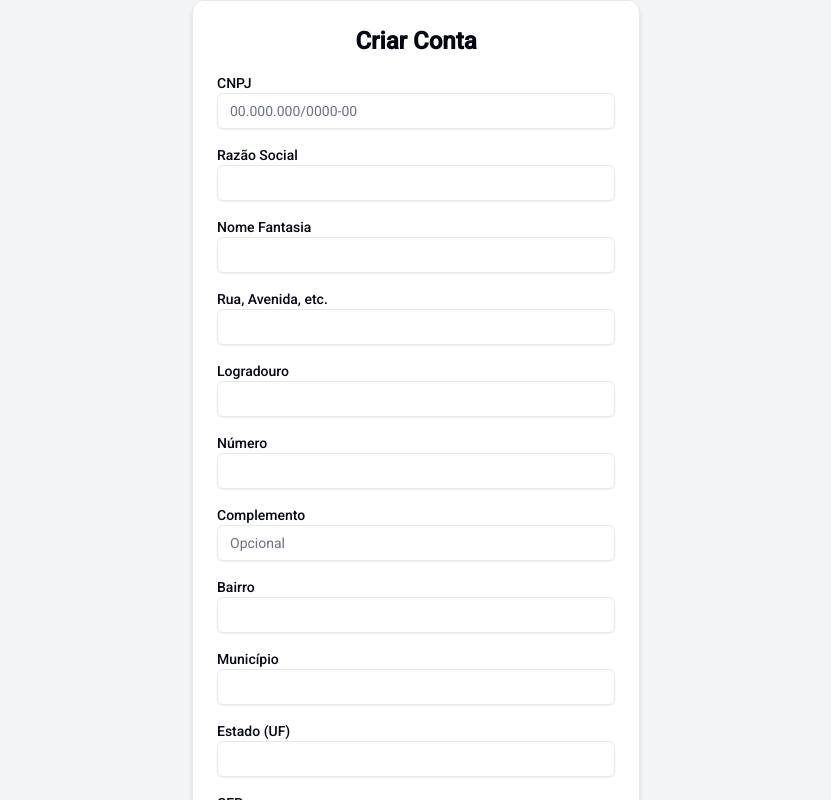
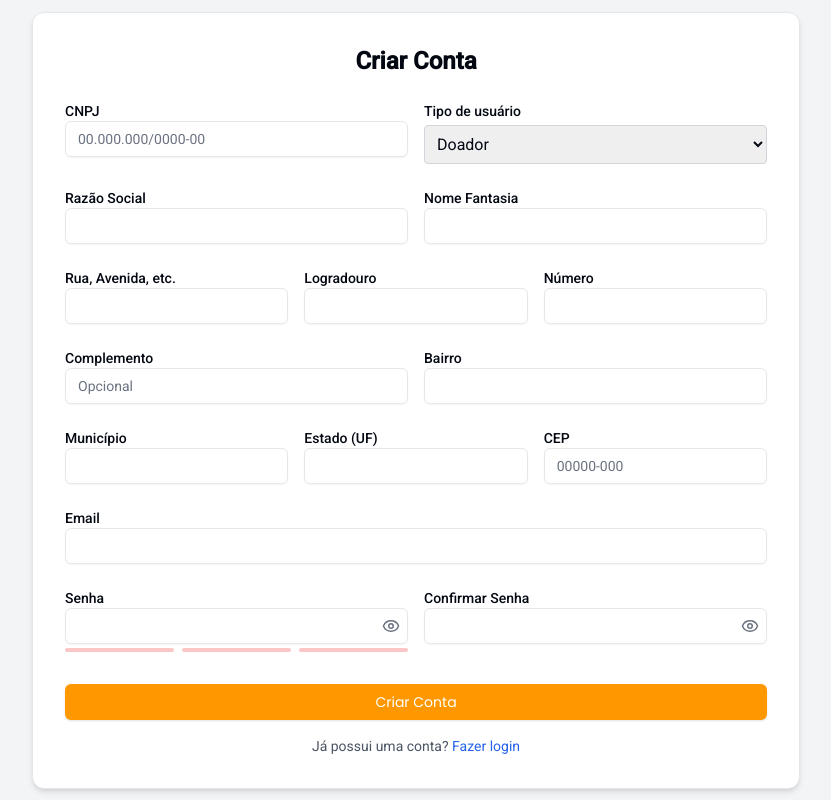
Before and after one commit to leoesilva/doefood-front, a React (Vite) app: page /autenticacao/criar-conta in a window 1280 px wide. Shown: the top 800 px of the page, without its empty margins (224-1055 px from the left). Built offline with nearby package versions, Linux system fonts and the light colour scheme; no server answers.

Commit message:
feat: melhorar layout e estrutura do formulário de criação de conta

```diff
--- a/src/pages/Autenticacao/CriarConta.tsx
+++ b/src/pages/Autenticacao/CriarConta.tsx
@@ -247,16 +247,20 @@ export default function CriarConta() {
 
   return (
     <div className="flex items-center justify-center min-h-screen bg-gray-100 px-4">
-      <div className="w-full max-w-md p-6 rounded-xl shadow-md border bg-white">
-        <h1 className="text-2xl font-semibold text-center mb-4">Criar Conta</h1>
+      <div className="w-full max-w-3xl p-8 rounded-xl shadow-md border bg-white">
+        <h1 className="text-2xl font-semibold text-center mb-6">Criar Conta</h1>
 
-        {errors.geral && <p className="text-red-500 text-sm text-center mb-2">{errors.geral}</p>}
+        {errors.geral && (
+          <p className="text-red-500 text-sm text-center mb-2">{errors.geral}</p>
+        )}
 
-        <form className="space-y-4" onSubmit={handleSubmit}>
-
-          {/* CNPJ */}
+        <form className="space-y-6" onSubmit={handleSubmit}>
+          {/* Linha 1: CNPJ (1/2) e Tipo de usuário (1/2) */}
+          <div className="grid grid-cols-1 md:grid-cols-2 gap-4">
             <div>
-            <label htmlFor="cnpj" className="block text-sm font-medium">CNPJ</label>
+              <label htmlFor="cnpj" className="block text-sm font-medium">
+                CNPJ
+              </label>
               <Input
                 id="cnpj"
                 value={cnpj}
@@ -268,13 +272,34 @@ export default function CriarConta() {
                 placeholder="00.000.000/0000-00"
                 required
                 className={errors.cnpj ? "border-red-500" : ""}
+                maxLength={18}
               />
-            {errors.cnpj && <p className="text-sm text-red-500 mt-1">{errors.cnpj}</p>}
+              {errors.cnpj && (
+                <p className="text-sm text-red-500 mt-1">{errors.cnpj}</p>
+              )}
+            </div>
+            <div>
+              <label htmlFor="tipo" className="block text-sm font-medium mb-1">
+                Tipo de usuário
+              </label>
+              <select
+                id="tipo"
+                value={tipo}
+                onChange={(e) => setTipo(e.target.value)}
+                className="w-full rounded border border-gray-300 p-2"
+              >
+                <option value="doador">Doador</option>
+                <option value="receptor">Receptor</option>
+              </select>
+            </div>
           </div>
 
-          {/* Razão Social */}
+          {/* Linha 2: Razão Social (grande) e Nome Fantasia (grande) */}
+          <div className="grid grid-cols-1 md:grid-cols-2 gap-4">
             <div>
-            <label htmlFor="razaoSocial" className="block text-sm font-medium">Razão Social</label>
+              <label htmlFor="razaoSocial" className="block text-sm font-medium">
+                Razão Social
+              </label>
               <Input
                 id="razaoSocial"
                 value={razaoSocial}
@@ -285,12 +310,14 @@ export default function CriarConta() {
                 required
                 className={errors.razaoSocial ? "border-red-500" : ""}
               />
-            {errors.razaoSocial && <p className="text-sm text-red-500 mt-1">{errors.razaoSocial}</p>}
+              {errors.razaoSocial && (
+                <p className="text-sm text-red-500 mt-1">{errors.razaoSocial}</p>
+              )}
             </div>
-
-          {/* Nome Fantasia */}
             <div>
-            <label htmlFor="nomeFantasia" className="block text-sm font-medium">Nome Fantasia</label>
+              <label htmlFor="nomeFantasia" className="block text-sm font-medium">
+                Nome Fantasia
+              </label>
               <Input
                 id="nomeFantasia"
                 value={nomeFantasia}
@@ -301,10 +328,14 @@ export default function CriarConta() {
                 required
                 className={errors.nomeFantasia ? "border-red-500" : ""}
               />
-            {errors.nomeFantasia && <p className="text-sm text-red-500 mt-1">{errors.nomeFantasia}</p>}
+              {errors.nomeFantasia && (
+                <p className="text-sm text-red-500 mt-1">{errors.nomeFantasia}</p>
+              )}
+            </div>
           </div>
 
-          {/* tipo Logradouro */}
+            {/* Linha 3: Tipo Logradouro, Logradouro, Número (todos na mesma linha) */}
+            <div className="grid grid-cols-1 md:grid-cols-3 gap-4">
             <div>
               <label htmlFor="TipoLogradouro" className="block text-sm font-medium">
               Rua, Avenida, etc.
@@ -320,10 +351,10 @@ export default function CriarConta() {
               <p className="text-sm text-red-500 mt-1">{errors.TipoLogradouro}</p>
               )}
             </div>
-
-          {/* Logradouro */}
             <div>
-            <label htmlFor="logradouro" className="block text-sm font-medium">Logradouro</label>
+              <label htmlFor="logradouro" className="block text-sm font-medium">
+              Logradouro
+              </label>
               <Input
               id="logradouro"
               value={logradouro}
@@ -334,12 +365,14 @@ export default function CriarConta() {
               required
               className={errors.logradouro ? "border-red-500" : ""}
               />
-            {errors.logradouro && <p className="text-sm text-red-500 mt-1">{errors.logradouro}</p>}
+              {errors.logradouro && (
+              <p className="text-sm text-red-500 mt-1">{errors.logradouro}</p>
+              )}
             </div>
-
-          {/* Número */}
             <div>
-            <label htmlFor="numero" className="block text-sm font-medium">Número</label>
+              <label htmlFor="numero" className="block text-sm font-medium">
+              Número
+              </label>
               <Input
               id="numero"
               value={numero}
@@ -350,12 +383,18 @@ export default function CriarConta() {
               required
               className={errors.numero ? "border-red-500" : ""}
               />
-            {errors.numero && <p className="text-sm text-red-500 mt-1">{errors.numero}</p>}
+              {errors.numero && (
+              <p className="text-sm text-red-500 mt-1">{errors.numero}</p>
+              )}
+            </div>
             </div>
 
-          {/* Complemento */}
+            {/* Linha 4: Complemento, Bairro */}
+            <div className="grid grid-cols-1 md:grid-cols-2 gap-4">
             <div>
-            <label htmlFor="complemento" className="block text-sm font-medium">Complemento</label>
+              <label htmlFor="complemento" className="block text-sm font-medium">
+                Complemento
+              </label>
               <Input
                 id="complemento"
                 value={complemento}
@@ -363,10 +402,10 @@ export default function CriarConta() {
                 placeholder="Opcional"
               />
             </div>
-
-          {/* Bairro */}
             <div>
-            <label htmlFor="bairro" className="block text-sm font-medium">Bairro</label>
+              <label htmlFor="bairro" className="block text-sm font-medium">
+                Bairro
+              </label>
               <Input
                 id="bairro"
                 value={bairro}
@@ -377,12 +416,18 @@ export default function CriarConta() {
                 required
                 className={errors.bairro ? "border-red-500" : ""}
               />
-            {errors.bairro && <p className="text-sm text-red-500 mt-1">{errors.bairro}</p>}
+              {errors.bairro && (
+                <p className="text-sm text-red-500 mt-1">{errors.bairro}</p>
+              )}
+            </div>
           </div>
 
-          {/* Município */}
+          {/* Linha 5: Município, Estado, CEP */}
+          <div className="grid grid-cols-1 md:grid-cols-3 gap-4">
             <div>
-            <label htmlFor="municipio" className="block text-sm font-medium">Município</label>
+              <label htmlFor="municipio" className="block text-sm font-medium">
+                Município
+              </label>
               <Input
                 id="municipio"
                 value={municipio}
@@ -393,12 +438,14 @@ export default function CriarConta() {
                 required
                 className={errors.municipio ? "border-red-500" : ""}
               />
-            {errors.municipio && <p className="text-sm text-red-500 mt-1">{errors.municipio}</p>}
+              {errors.municipio && (
+                <p className="text-sm text-red-500 mt-1">{errors.municipio}</p>
+              )}
             </div>
-
-          {/* Estado */}
             <div>
-            <label htmlFor="estado" className="block text-sm font-medium">Estado (UF)</label>
+              <label htmlFor="estado" className="block text-sm font-medium">
+                Estado (UF)
+              </label>
               <Input
                 id="estado"
                 value={estado}
@@ -410,12 +457,14 @@ export default function CriarConta() {
                 maxLength={2}
                 className={errors.estado ? "border-red-500" : ""}
               />
-            {errors.estado && <p className="text-sm text-red-500 mt-1">{errors.estado}</p>}
+              {errors.estado && (
+                <p className="text-sm text-red-500 mt-1">{errors.estado}</p>
+              )}
             </div>
-
-          {/* CEP */}
             <div>
-            <label htmlFor="cep" className="block text-sm font-medium">CEP</label>
+              <label htmlFor="cep" className="block text-sm font-medium">
+                CEP
+              </label>
               <Input
                 id="cep"
                 value={cep}
@@ -429,12 +478,17 @@ export default function CriarConta() {
                 placeholder="00000-000"
                 maxLength={9}
               />
-            {errors.cep && <p className="text-sm text-red-500 mt-1">{errors.cep}</p>}
+              {errors.cep && (
+                <p className="text-sm text-red-500 mt-1">{errors.cep}</p>
+              )}
+            </div>
           </div>
 
-          {/* Email */}
+          {/* Linha 6: Email (grande) */}
           <div>
-            <label htmlFor="email" className="block text-sm font-medium">Email</label>
+            <label htmlFor="email" className="block text-sm font-medium">
+              Email
+            </label>
             <Input
               id="email"
               type="email"
@@ -446,12 +500,17 @@ export default function CriarConta() {
               required
               className={errors.email ? "border-red-500" : ""}
             />
-            {errors.email && <p className="text-sm text-red-500 mt-1">{errors.email}</p>}
+            {errors.email && (
+              <p className="text-sm text-red-500 mt-1">{errors.email}</p>
+            )}
           </div>
 
-          {/* Senha */}
+          {/* Linha 7: Senha, Confirmar Senha */}
+          <div className="grid grid-cols-1 md:grid-cols-2 gap-4">
             <div>
-            <label htmlFor="senha" className="block text-sm font-medium">Senha</label>
+              <label htmlFor="senha" className="block text-sm font-medium">
+                Senha
+              </label>
               <div className="relative">
                 <Input
                   id="senha"
@@ -475,23 +534,26 @@ export default function CriarConta() {
               </div>
               <div className="flex space-x-2 mt-1 text-sm">
                 <span
-                className={`w-1/3 h-1 rounded-full ${corForca[forca]} ${regras.tamanho ? "" : "opacity-30"
+                  className={`w-1/3 h-1 rounded-full ${corForca[forca]} ${
+                    regras.tamanho ? "" : "opacity-30"
                   }`}
                 ></span>
                 <span
-                className={`w-1/3 h-1 rounded-full ${corForca[forca]} ${regras.maiuscula ? "" : "opacity-30"
+                  className={`w-1/3 h-1 rounded-full ${corForca[forca]} ${
+                    regras.maiuscula ? "" : "opacity-30"
                   }`}
                 ></span>
                 <span
-                className={`w-1/3 h-1 rounded-full ${corForca[forca]} ${regras.especial ? "" : "opacity-30"
+                  className={`w-1/3 h-1 rounded-full ${corForca[forca]} ${
+                    regras.especial ? "" : "opacity-30"
                   }`}
                 ></span>
               </div>
             </div>
-
-          {/* Confirmar Senha */}
             <div>
-            <label htmlFor="confirmarSenha" className="block text-sm font-medium">Confirmar Senha</label>
+              <label htmlFor="confirmarSenha" className="block text-sm font-medium">
+                Confirmar Senha
+              </label>
               <div className="relative">
                 <Input
                   id="confirmarSenha"
@@ -517,26 +579,16 @@ export default function CriarConta() {
                 <p className="text-sm text-red-500 mt-1">{errors.confirmarSenha}</p>
               )}
             </div>
-
-          {/* Tipo de usuário */}
-          <div>
-            <label htmlFor="tipo" className="block text-sm font-medium mb-1">Tipo de usuário</label>
-            <select
-              id="tipo"
-              value={tipo}
-              onChange={(e) => setTipo(e.target.value)}
-              className="w-full rounded border border-gray-300 p-2"
-            >
-              <option value="doador">Doador</option>
-              <option value="receptor">Receptor</option>
-            </select>
           </div>
 
-          <Button type="submit" className="bg-[#FF9800] hover:bg-[#FB8C00] text-white font-poppins transition-transform transform hover:scale-105 w-full mt-2">
+          {/* Botão de submit */}
+          <div>
+            <Button
+              type="submit"
+              className="bg-[#FF9800] hover:bg-[#FB8C00] text-white font-poppins transition-transform transform hover:scale-105 w-full mt-2"
+            >
               Criar Conta
             </Button>
-        </form>
-
             <p className="mt-4 text-center text-sm text-gray-600">
               Já possui uma conta?{" "}
               <Link to="/autenticacao/login" className="text-blue-600 hover:underline">
@@ -544,6 +596,8 @@ export default function CriarConta() {
               </Link>
             </p>
           </div>
+        </form>
+      </div>
     </div>
   );
 }
```
Lines whose indentation alone changed are shown as unchanged.
